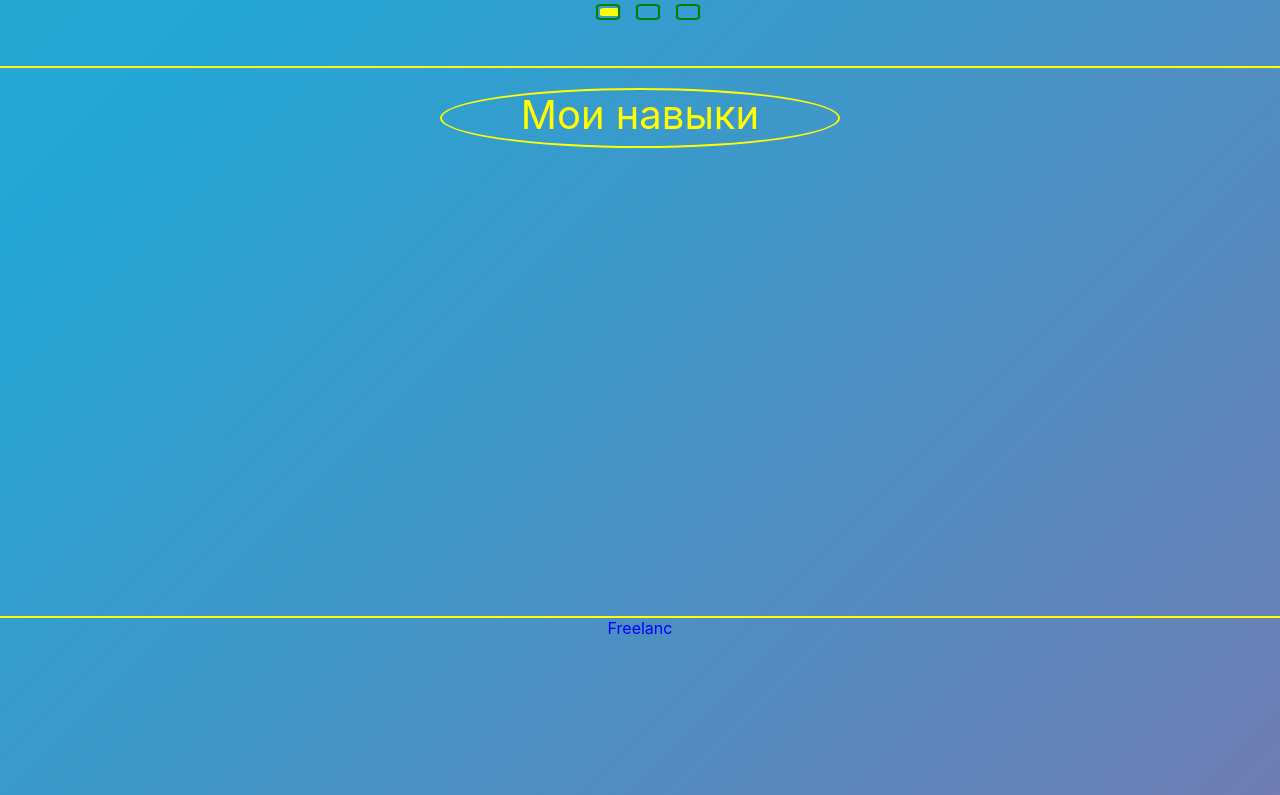
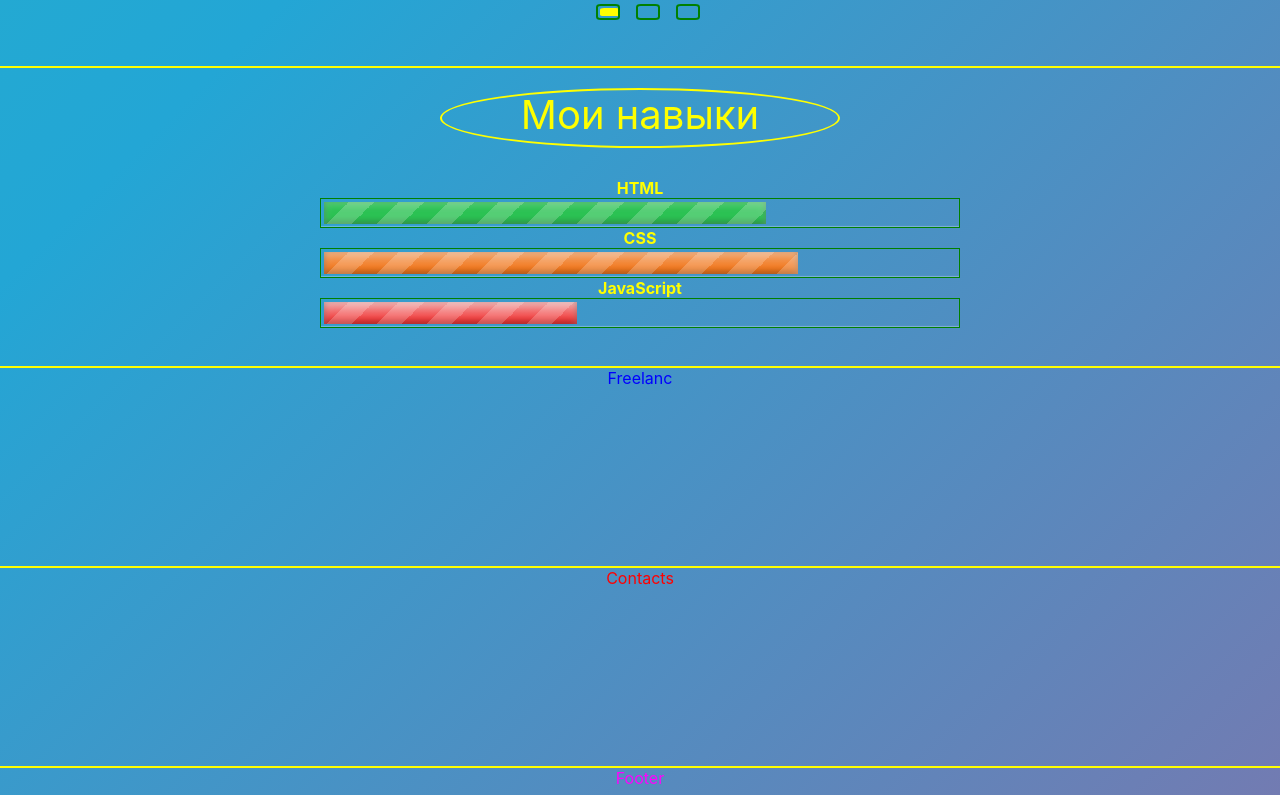
Before and after one commit to zerkalo70/portfolio, a React (Create React App) app: page / in a window 1280 px wide. Shown: the part 1082-1877 px from the top of the page. Built offline with nearby package versions, Linux system fonts and the light colour scheme.

Commit message:
edit skills

```diff
--- a/src/App.css
+++ b/src/App.css
@@ -1,7 +1,7 @@
 .GrossParent {
     display: grid;
     grid-template-columns: repeat(12, 1fr);
-    grid-template-rows: 50px 550px 550px 550px 200px 200px 200px;
+    grid-template-rows: 50px 550px 550px 300px 200px 200px 200px;
     grid-template-areas: "N" "R" "W" "S" "F" "C" "A";
     background: linear-gradient(-45deg, #ee7752, #e73c7e, #23a6d5, #23d5ab);
     background-size: 400% 400%;
@@ -385,6 +385,85 @@
     font-size: 40px;
 }
 
+.skills {
+    height: 170px;
+    margin-top: 30px;
+    /*background: yellow;*/
+}
+
+.skills > p {
+    color: yellow;
+    font-weight: bold;
+}
+
+.progressbar {
+    height: 30px;
+    width: 50%;
+    margin: auto;
+    position: relative;
+    border: 1px solid green;
+    /*background: #555;*/
+    padding: 3px;
+    box-shadow: inset 0 -1px 1px rgba(255,255,255,0.3);
+}
+
+.progressbar > span {
+    display: block;
+    height: 100%;
+    width: 70%;
+    background-color: rgb(43,194,83);
+    background-image: linear-gradient(
+            center bottom,
+            rgb(43,194,83) 37%,
+            rgb(84,240,84) 69%
+    );
+    box-shadow:
+            inset 0 2px 9px  rgba(255,255,255,0.3),
+            inset 0 -2px 6px rgba(0,0,0,0.4);
+    position: relative;
+    overflow: hidden;
+}
+
+.orange > span {
+    width: 75%;
+    background-color: #f1a165;
+    background-image: linear-gradient(to bottom, #f1a165, #f36d0a);
+}
+.red > span {
+    width: 40%;
+    background-color: #f0a3a3;
+    background-image: linear-gradient(to bottom, #f0a3a3, #f42323);
+}
+
+.progressbar > span:after {
+    content: "";
+    position: absolute;
+    top: 0; left: 0; bottom: 0; right: 0;
+    background-image: linear-gradient(
+            -45deg,
+            rgba(255, 255, 255, .2) 25%,
+            transparent 25%,
+            transparent 50%,
+            rgba(255, 255, 255, .2) 50%,
+            rgba(255, 255, 255, .2) 75%,
+            transparent 75%,
+            transparent
+    );
+    z-index: 1;
+    background-size: 50px 50px;
+    animation: move 2s linear infinite;
+    overflow: hidden;
+}
+
+@keyframes move {
+    0% {
+        background-position: 0 0;
+    }
+    100% {
+        background-position: 50px 50px;
+    }
+}
+
 .Freelanc {
     grid-area: F;
     color: blue;
--- a/src/App.js
+++ b/src/App.js
@@ -59,6 +59,20 @@
             </div>
             <div className="MyServices">
                 <div className="titleServices">Мои навыки</div>
+                <div className="skills">
+                <p>HTML</p>
+                <div className="progressbar">
+                    <span></span>
+                </div>
+                <p>CSS</p>
+                <div className="progressbar orange">
+                    <span></span>
+                </div>
+                <p>JavaScript</p>
+                <div className="progressbar red">
+                    <span></span>
+                </div>
+                </div>
             </div>
             <div className="Freelanc">Freelanc</div>
             <div className="Contacts">Contacts</div>
```
